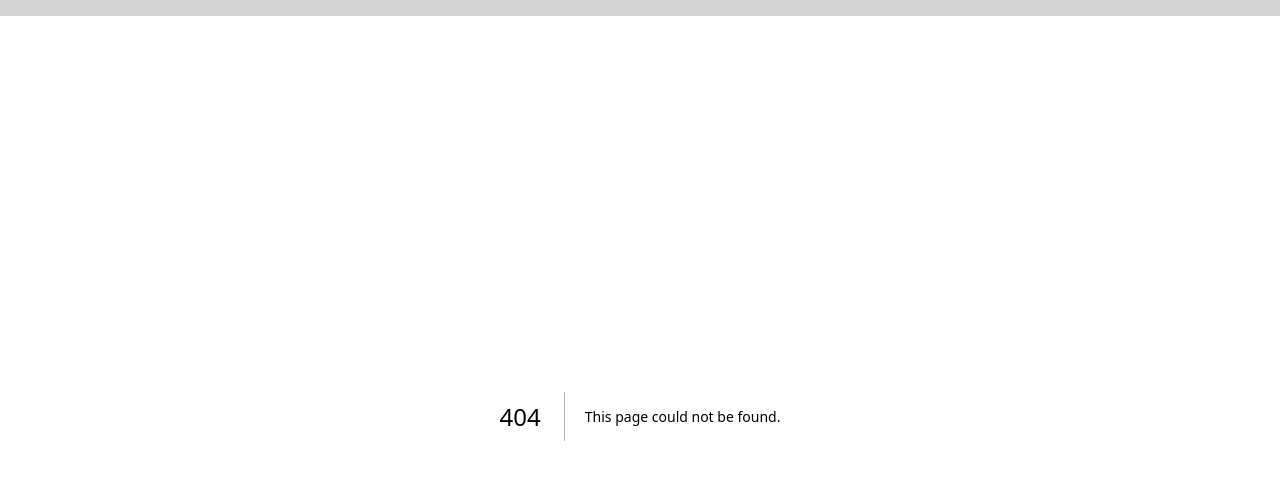
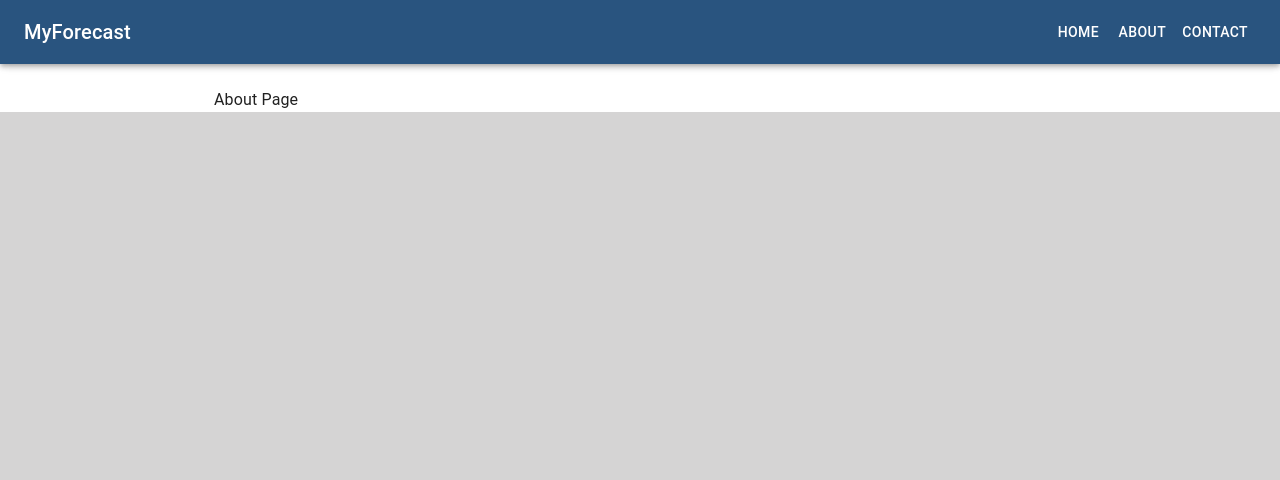
Before and after one commit to PavloMylkus/weather-app, a Next.js app: page /About in a window 1280 px wide. Before the commit this address had no page. Shown: the top 480 px of the page. Built offline with nearby package versions, Linux system fonts and the light colour scheme.

Commit message:
add routing

```diff
--- a/components/Layout/index.tsx
+++ b/components/Layout/index.tsx
@@ -1,5 +1,6 @@
 import React, { ReactNode } from "react"
 import Container from '@mui/material/Container';
+import Navbar from "../Navbar";
 
 
 interface IProps {
@@ -10,6 +11,7 @@ const Layout = ({ children }: IProps) => {
 	return (
 		<>
 			<Container maxWidth="md" sx={{ marginTop: 2 }}>
+				<Navbar />
 				{children}
 			</Container>
 		</>
--- /dev/null
+++ b/components/Navbar/index.tsx
@@ -0,0 +1,136 @@
+import React from "react"
+import {
+	AppBar,
+	Box,
+	CssBaseline,
+	Divider,
+	Drawer,
+	IconButton,
+	List,
+	ListItem,
+	ListItemButton,
+	ListItemText,
+	Toolbar,
+	Typography,
+	Button
+} from '@mui/material';
+import MenuIcon from '@mui/icons-material/Menu';
+import Link from "next/link";
+
+
+
+
+
+interface Props {
+	window?: () => Window;
+}
+const drawerWidth = 240;
+
+const Navbar = (props: Props) => {
+
+	const { window } = props;
+	const [mobileOpen, setMobileOpen] = React.useState(false);
+
+	const handleDrawerToggle = () => {
+		setMobileOpen((prevState) => !prevState);
+	};
+	const drawer = (
+		<Box onClick={handleDrawerToggle} sx={{ textAlign: 'center' }}>
+			<Typography variant="h6" sx={{ my: 2 }}>
+				MyForecast
+			</Typography>
+			<Divider />
+			<List>
+				<ListItem disablePadding>
+					<ListItemButton sx={{ textAlign: 'center' }}>
+						<Link href='/'>
+							<ListItemText primary='Home' />
+						</Link>
+					</ListItemButton>
+				</ListItem>
+				<ListItem disablePadding>
+					<ListItemButton sx={{ textAlign: 'center' }}>
+						<Link href='/About'>
+							<ListItemText primary='About' />
+						</Link>
+					</ListItemButton>
+				</ListItem>
+				<ListItem disablePadding>
+					<ListItemButton sx={{ textAlign: 'center' }}>
+						<Link href='/Contact'>
+							<ListItemText primary='Contact' />
+						</Link>
+					</ListItemButton>
+				</ListItem>
+			</List>
+		</Box>
+	);
+
+
+	const container = window !== undefined ? () => window().document.body : undefined;
+	return (
+		<Box sx={{ display: 'flex' }}>
+			<CssBaseline />
+			<AppBar
+				sx={{ background: '#29547f' }}
+				component="nav">
+				<Toolbar>
+					<IconButton
+						color="inherit"
+						aria-label="open drawer"
+						edge="start"
+						onClick={handleDrawerToggle}
+						sx={{ mr: 2, display: { sm: 'none' } }}
+					>
+						<MenuIcon />
+					</IconButton>
+					<Typography
+						variant="h6"
+						component="div"
+						sx={{ flexGrow: 1, display: { xs: 'none', sm: 'block' } }}
+					>
+						MyForecast
+					</Typography>
+					<Box sx={{ display: { xs: 'none', sm: 'block' } }}>
+						<Link href='/'>
+							<Button sx={{ color: '#fff' }}>
+								Home
+							</Button>
+						</Link>
+
+						<Link href='/About'>
+							<Button sx={{ color: '#fff' }}>
+								About
+							</Button>
+						</Link>
+
+						<Link href='/Contact'>
+							<Button sx={{ color: '#fff' }}>
+								Contact
+							</Button>
+						</Link>
+					</Box>
+				</Toolbar>
+			</AppBar>
+			<Box component="nav">
+				<Drawer
+					container={container}
+					variant="temporary"
+					open={mobileOpen}
+					onClose={handleDrawerToggle}
+					ModalProps={{
+						keepMounted: true, // Better open performance on mobile.
+					}}
+					sx={{
+						display: { xs: 'block', sm: 'none' },
+						'& .MuiDrawer-paper': { boxSizing: 'border-box', width: drawerWidth },
+					}}
+				>
+					{drawer}
+				</Drawer>
+			</Box>
+		</Box>
+	)
+};
+
+export default Navbar;
--- /dev/null
+++ b/pages/About/index.tsx
@@ -0,0 +1,12 @@
+import { Box } from "@mui/material";
+import React from "react"
+
+const About = () => {
+	return (
+		<Box sx={{ marginTop: 9 }}>
+			About Page
+		</Box>
+	)
+};
+
+export default About;
```
Also changed, not shown: hooks/useSearch/index.ts (added, +39 -0 lines), pages/Contact/index.tsx (added, +12 -0 lines), pages/index.tsx (+5 -27 lines).
